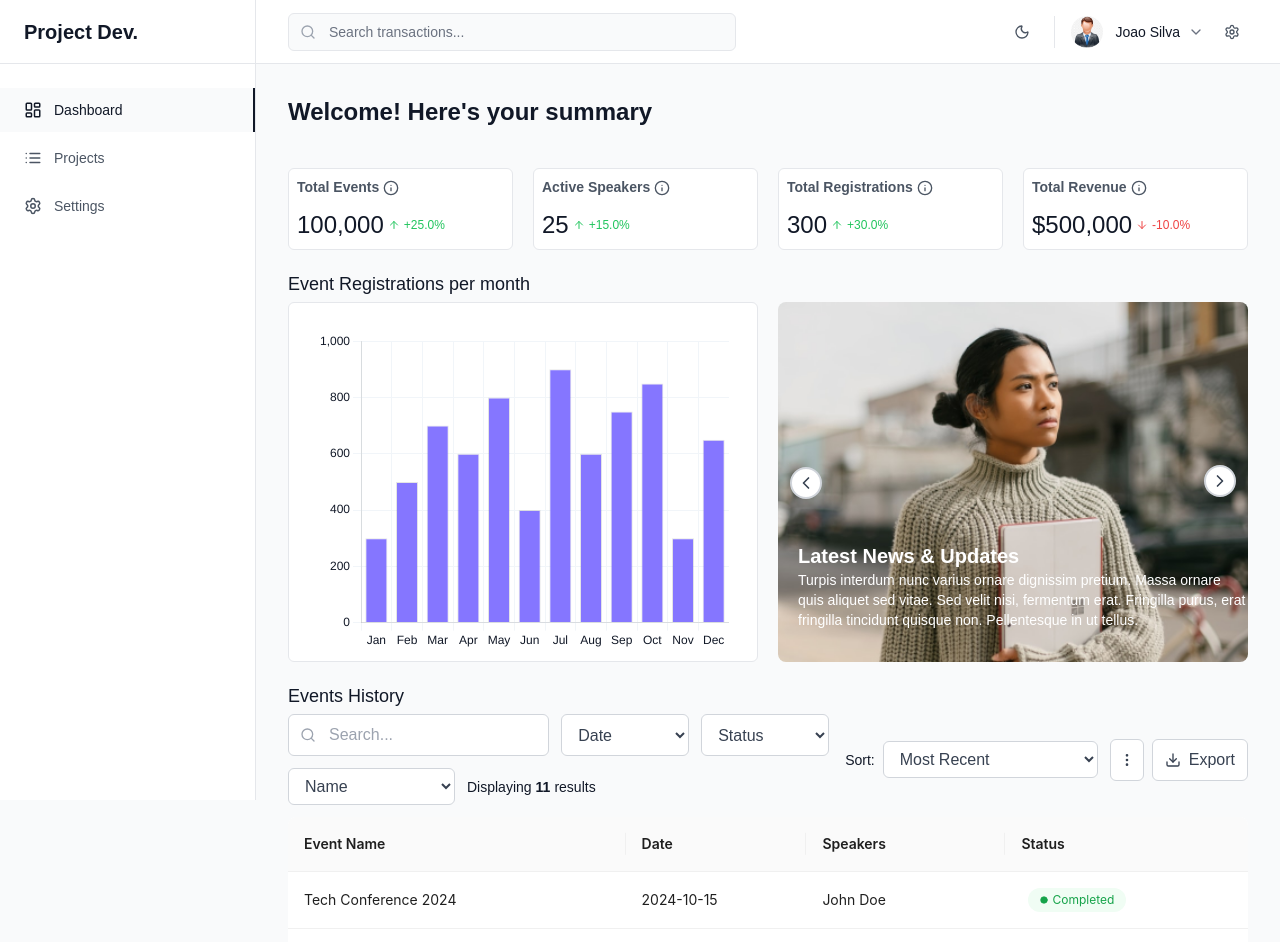
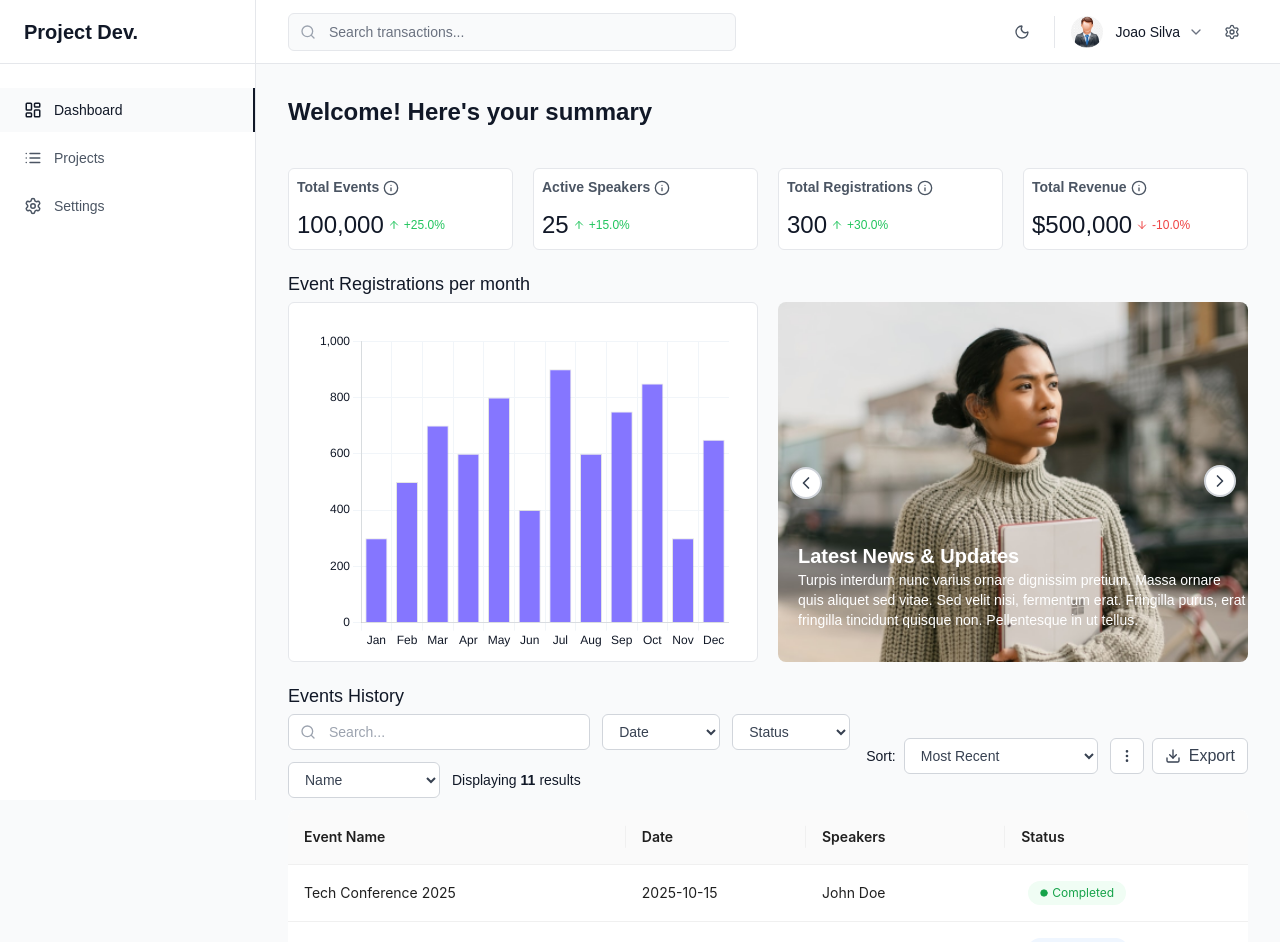
Before and after one commit to Tun95/project_dev_task, a React (Vite) app in the folder frontend_panel/: page / in a window 1280 px wide. Shown: the top 942 px of the page. Built offline with nearby package versions, Linux system fonts and the light colour scheme; a web font is replaced by a local one.

Commit message:
FEAT: update the table and slider

```diff
--- a/frontend_panel/src/components/home/slider/Slider.tsx
+++ b/frontend_panel/src/components/home/slider/Slider.tsx
@@ -10,7 +10,7 @@ interface ArrowProps {
 
 const NextArrow: React.FC<ArrowProps> = ({ onClick }) => (
   <div className="absolute right-3 bottom-[165px] z-10" onClick={onClick}>
-    <button className="w-8 h-8 rounded-full bg-white  border-2 border-gray-300  flex items-center justify-center cursor-pointer hover:bg-gray-100 dark:hover:bg-gray-300 transition-colors">
+    <button className="w-8 h-8 rounded-full bg-white  border-2 border-gray-300  flex items-center justify-center cursor-pointer hover:bg-gray-100 dark:hover:bg-gray-200 transition-colors">
       <ChevronRight className="w-5 h-5 text-gray-700 dark:text-gray-400" />
     </button>
   </div>
@@ -18,7 +18,7 @@ const NextArrow: React.FC<ArrowProps> = ({ onClick }) => (
 
 const PrevArrow: React.FC<ArrowProps> = ({ onClick }) => (
   <div className="absolute left-3 top-[165px] z-10" onClick={onClick}>
-    <button className="w-8 h-8 rounded-full bg-white  border-2 border-gray-300  flex items-center justify-center cursor-pointer hover:bg-gray-100 dark:hover:bg-gray-300 transition-colors">
+    <button className="w-8 h-8 rounded-full bg-white  border-2 border-gray-300  flex items-center justify-center cursor-pointer hover:bg-gray-100 dark:hover:bg-gray-200 transition-colors">
       <ChevronLeft className="w-5 h-5 text-gray-700 dark:text-gray-400" />
     </button>
   </div>
--- a/frontend_panel/src/components/home/table/Table.tsx
+++ b/frontend_panel/src/components/home/table/Table.tsx
@@ -131,7 +131,7 @@ function TableComponent() {
               placeholder="Search..."
               value={searchTerm}
               onChange={(e) => setSearchTerm(e.target.value)}
-              className="w-full pl-10 pr-4 py-2 rounded-md border border-gray-300 dark:border-gray-600 bg-white dark:bg-gray-800 text-gray-700 dark:text-gray-200 focus:outline-none focus:ring-2 focus:ring-indigo-500"
+              className="w-full pl-10 pr-4 h-9 rounded-md border border-gray-300 dark:border-gray-600 bg-white dark:bg-gray-800 text-gray-700 dark:text-gray-200 outline-none text-sm"
             />
           </div>
 
@@ -139,7 +139,7 @@ function TableComponent() {
           <select
             value={dateFilter}
             onChange={(e) => setDateFilter(e.target.value)}
-            className="px-3 py-2 rounded-md border border-gray-300 dark:border-gray-600 bg-white dark:bg-gray-800 text-gray-700 dark:text-gray-200 focus:outline-none focus:ring-2 focus:ring-indigo-500"
+            className="px-3 h-9  rounded-md border border-gray-300 dark:border-gray-600 bg-white dark:bg-gray-800 text-gray-700 dark:text-gray-200 outline-none text-sm"
           >
             <option value="">Date</option>
             {[...new Set(data.map((item) => item.date))].map((date, index) => (
@@ -152,7 +152,7 @@ function TableComponent() {
           <select
             value={statusFilter}
             onChange={(e) => setStatusFilter(e.target.value)}
-            className="px-3 py-2 rounded-md border border-gray-300 dark:border-gray-600 bg-white dark:bg-gray-800 text-gray-700 dark:text-gray-200 focus:outline-none focus:ring-2 focus:ring-indigo-500"
+            className="px-3 h-9  rounded-md border border-gray-300 dark:border-gray-600 bg-white dark:bg-gray-800 text-gray-700 dark:text-gray-200 outline-none text-sm"
           >
             <option value="">Status</option>
             <option value="Completed">Completed</option>
@@ -162,7 +162,7 @@ function TableComponent() {
           <select
             value={speakerFilter}
             onChange={(e) => setSpeakerFilter(e.target.value)}
-            className="px-3 py-2 rounded-md border border-gray-300 dark:border-gray-600 bg-white dark:bg-gray-800 text-gray-700 dark:text-gray-200 focus:outline-none focus:ring-2 focus:ring-indigo-500"
+            className="px-3 h-9  rounded-md border border-gray-300 dark:border-gray-600 bg-white dark:bg-gray-800 text-gray-700 dark:text-gray-200 outline-none text-sm"
           >
             <option value="">Name</option>
             {[...new Set(data.flatMap((item) => item.speakers))].map(
@@ -187,7 +187,7 @@ function TableComponent() {
             <label className="text-sm">Sort:</label>
             <select
               onChange={(e) => handleSortChange(e.target.value)}
-              className="px-3 py-2 rounded-md border border-gray-300 dark:border-gray-600 bg-white dark:bg-gray-800 text-gray-700 dark:text-gray-200 focus:outline-none focus:ring-2 focus:ring-indigo-500"
+              className="px-3 h-9  rounded-md border border-gray-300 dark:border-gray-600 bg-white dark:bg-gray-800 text-gray-700 dark:text-gray-200 outline-none text-sm"
             >
               <option value="recent">Most Recent</option>
               <option value="name-asc">Name A-Z</option>
@@ -203,7 +203,7 @@ function TableComponent() {
             </button>
             <button
               onClick={handleExportCSV}
-              className="flex items-center gap-2 px-3 py-2 rounded-md border border-gray-300 dark:border-gray-600 bg-white dark:bg-gray-800 text-gray-700 dark:text-gray-200 hover:bg-gray-50 dark:hover:bg-gray-700"
+              className="flex items-center gap-2 px-3 h-9  rounded-md border border-gray-300 dark:border-gray-600 bg-white dark:bg-gray-800 text-gray-700 dark:text-gray-200 hover:bg-gray-50 dark:hover:bg-gray-700"
             >
               <Download className="w-4 h-4" />
               <span>Export</span>
--- a/frontend_panel/src/data/data.ts
+++ b/frontend_panel/src/data/data.ts
@@ -4,8 +4,8 @@ import s1 from "../assets/s1.png";
 export const data: DataType[] = [
   {
     key: "1",
-    eventName: "Tech Conference 2024",
-    date: "2024-10-15",
+    eventName: "Tech Conference 2025",
+    date: "2025-10-15",
     speakers: ["John Doe", "Sarah Connor", "Alex Johnson"],
     status: "Completed",
     attendees: 300,
@@ -15,7 +15,7 @@ export const data: DataType[] = [
   {
     key: "2",
     eventName: "AI Summit",
-    date: "2024-11-22",
+    date: "2025-11-22",
     speakers: ["Jane Smith", "Alex Johnson"],
     status: "In Progress",
     attendees: 500,
@@ -25,7 +25,7 @@ export const data: DataType[] = [
   {
     key: "3",
     eventName: "Web Dev Workshop",
-    date: "2024-12-01",
+    date: "2025-12-01",
     speakers: ["Alex Johnson", "Michael Brown"],
     status: "In Progress",
     attendees: 150,
@@ -35,7 +35,7 @@ export const data: DataType[] = [
   {
     key: "4",
     eventName: "Cloud Expo",
-    date: "2024-09-10",
+    date: "2025-09-10",
     speakers: ["Chris White", "Anna Lee"],
     status: "Completed",
     attendees: 400,
@@ -45,7 +45,7 @@ export const data: DataType[] = [
   {
     key: "5",
     eventName: "Data Science Symposium",
-    date: "2024-08-25",
+    date: "2025-08-25",
     speakers: ["Emily Green", "David Carter"],
     status: "Completed",
     attendees: 350,
@@ -55,7 +55,7 @@ export const data: DataType[] = [
   {
     key: "6",
     eventName: "Blockchain Meetup",
-    date: "2024-07-15",
+    date: "2025-07-15",
     speakers: ["Daniel Brown", "Sophia Martinez"],
     status: "In Progress",
     attendees: 250,
@@ -65,7 +65,7 @@ export const data: DataType[] = [
   {
     key: "7",
     eventName: "Cybersecurity Workshop",
-    date: "2024-06-20",
+    date: "2025-06-20",
     speakers: ["Olivia Taylor", "Marcus Wright"],
     status: "Completed",
     attendees: 200,
@@ -75,7 +75,7 @@ export const data: DataType[] = [
   {
     key: "8",
     eventName: "IoT Conference",
-    date: "2024-05-12",
+    date: "2025-05-12",
     speakers: ["Lucas Lee", "Rachel Adams"],
     status: "Completed",
     attendees: 180,
@@ -85,7 +85,7 @@ export const data: DataType[] = [
   {
     key: "9",
     eventName: "Fintech Innovations",
-    date: "2024-04-08",
+    date: "2025-04-08",
     speakers: ["Sophia Walker", "James Anderson"],
     status: "In Progress",
     attendees: 320,
@@ -95,7 +95,7 @@ export const data: DataType[] = [
   {
     key: "10",
     eventName: "Quantum Computing Forum",
-    date: "2024-03-18",
+    date: "2025-03-18",
     speakers: ["Ethan Clark", "Laura Johnson"],
     status: "Completed",
     attendees: 150,
@@ -105,7 +105,7 @@ export const data: DataType[] = [
   {
     key: "11",
     eventName: "Computing Forum",
-    date: "2024-03-18",
+    date: "2025-03-18",
     speakers: ["Ethan Clark", "Laura Johnson"],
     status: "Completed",
     attendees: 150,
```
